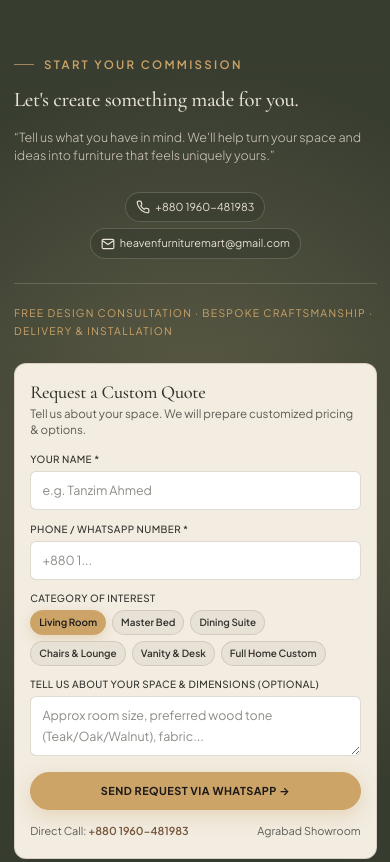
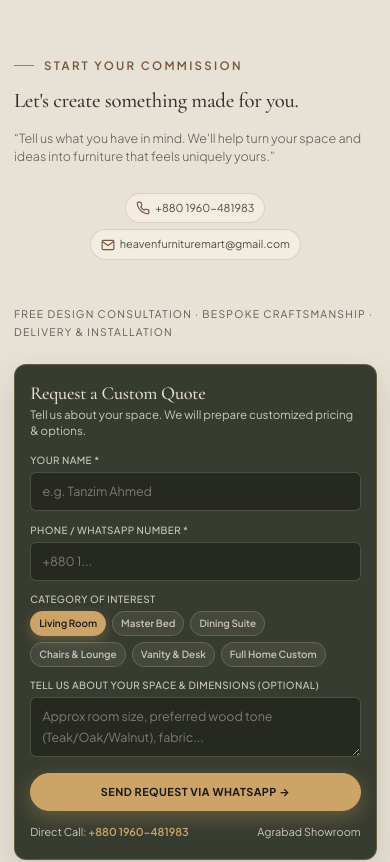
Before and after one commit to Adita-02/Heaven_Mart, a React (Vite) app: page / in a window 390 px wide. Shown: the part 5520-6382 px from the top of the page. Built offline with nearby package versions, Linux system fonts and the light colour scheme; the HTML template or start-up script is replaced by a standard one.

Commit message:
Updated the page

```diff
--- a/src/components/Navbar.jsx
+++ b/src/components/Navbar.jsx
@@ -13,8 +13,11 @@ export default function Navbar({ isMobileOpen, onToggleMobile }) {
         ? header.getBoundingClientRect().top + header.getBoundingClientRect().height / 2
         : 45;
 
+      const isMobile = window.innerWidth <= 768;
       const darkElements = document.querySelectorAll(
-        '.showroom-section, .timeline-section, .final-cta-section, .site-footer'
+        isMobile
+          ? '.showroom-section, .timeline-section, .site-footer'
+          : '.showroom-section, .timeline-section, .final-cta-section, .site-footer'
       );
 
       let overDark = false;
--- a/src/index.css
+++ b/src/index.css
@@ -2274,48 +2274,92 @@ h1, h2, h3, h4, .serif-title {
       .btn-outline-olive { padding: 0.54rem 1.05rem; font-size: 0.72rem; gap: 6px; }
       .chip-btn { padding: 4px 10px; font-size: 0.68rem; }
       .final-cta-grid-layout { grid-template-columns: 1fr; gap: 2rem; }
-      .final-cta-title { font-size: clamp(1.6rem, 4.5vw, 2.3rem); line-height: 1.15; margin-bottom: 0.65rem; }
-      .final-cta-text { font-size: clamp(0.85rem, 2.2vw, 1rem); line-height: 1.55; margin-bottom: 1.25rem; }
-      .final-contact-pills { flex-direction: row; flex-wrap: wrap; gap: 0.75rem; width: 100%; margin-bottom: 1.25rem; }
-      .contact-pill-link { width: auto; padding: 7px 14px; font-size: 0.78rem; }
+
+      /* Mobile Final CTA Section: Base Offwhite / Cream background */
+      .final-cta-section {
+        background-color: var(--bg-cream) !important;
+        color: var(--text-charcoal) !important;
+        border-top: 1px solid var(--border-taupe);
+      }
+      .final-cta-section::before {
+        display: none !important;
+      }
+      .final-cta-section .eyebrow-dark {
+        color: var(--walnut-brown) !important;
+      }
+      .final-cta-section .eyebrow-dark::before {
+        background-color: var(--walnut-brown) !important;
+      }
+      .final-cta-title {
+        font-size: clamp(1.6rem, 4.5vw, 2.3rem);
+        line-height: 1.15;
+        margin-bottom: 0.65rem;
+        color: var(--text-charcoal) !important;
+      }
+      .final-cta-text {
+        font-size: clamp(0.85rem, 2.2vw, 1rem);
+        line-height: 1.55;
+        margin-bottom: 1.25rem;
+        color: var(--text-charcoal-muted) !important;
+      }
+      .final-contact-pills {
+        flex-direction: row;
+        flex-wrap: wrap;
+        gap: 0.75rem;
+        width: 100%;
+        margin-bottom: 1.25rem;
+      }
+      .contact-pill-link {
+        width: auto;
+        padding: 7px 14px;
+        font-size: 0.78rem;
+        color: var(--deep-olive) !important;
+        background: var(--bg-cream-card) !important;
+        border: 1px solid var(--border-taupe) !important;
+      }
+      .contact-pill-link svg {
+        color: var(--walnut-brown) !important;
+      }
+      .final-reassurance-note {
+        color: var(--text-charcoal-muted) !important;
+      }
       .final-cta-submit-btn { padding: 0.65rem 1.15rem; font-size: 0.74rem; }
 
-      /* Mobile Form Card: Base Offwhite / Cream theme */
+      /* Mobile Form Card: Retains Luxury Dark Card */
       .final-cta-form-card {
-        background: var(--bg-cream-card) !important;
+        background: var(--deep-olive-dark) !important;
         backdrop-filter: none !important;
         -webkit-backdrop-filter: none !important;
-        border: 1px solid var(--border-taupe) !important;
+        border: 1px solid rgba(204, 164, 104, 0.3) !important;
         border-radius: 16px !important;
         padding: clamp(1.25rem, 3.5vw, 1.75rem) !important;
-        box-shadow: 0 14px 32px rgba(52, 52, 47, 0.12) !important;
+        box-shadow: 0 16px 36px rgba(52, 52, 47, 0.16) !important;
       }
       .final-form-title {
-        color: var(--text-charcoal) !important;
+        color: var(--bg-cream) !important;
       }
       .final-form-subtitle {
-        color: var(--text-charcoal-muted) !important;
+        color: var(--text-cream-muted) !important;
       }
       .final-form-label {
-        color: var(--text-charcoal) !important;
+        color: rgba(232, 225, 213, 0.85) !important;
       }
       .final-form-input {
-        background: #FFFFFF !important;
-        border: 1px solid var(--border-taupe) !important;
-        color: var(--text-charcoal) !important;
+        background: rgba(26, 29, 23, 0.6) !important;
+        border: 1px solid rgba(232, 225, 213, 0.2) !important;
+        color: var(--bg-cream) !important;
       }
       .final-form-input:focus {
         border-color: var(--brand-gold) !important;
         box-shadow: 0 0 0 2px var(--brand-gold-glow) !important;
       }
       .final-form-input::placeholder {
-        color: var(--text-charcoal-muted) !important;
-        opacity: 0.7 !important;
+        color: rgba(232, 225, 213, 0.45) !important;
       }
       .final-chip-btn {
-        background: var(--bg-cream) !important;
-        border: 1px solid var(--border-taupe) !important;
-        color: var(--text-charcoal) !important;
+        background: rgba(232, 225, 213, 0.08) !important;
+        border: 1px solid rgba(232, 225, 213, 0.18) !important;
+        color: rgba(232, 225, 213, 0.8) !important;
       }
       .final-chip-btn.active, .final-chip-btn:hover {
         background: var(--brand-gold) !important;
@@ -2324,10 +2368,10 @@ h1, h2, h3, h4, .serif-title {
         box-shadow: 0 4px 12px var(--brand-gold-glow) !important;
       }
       .final-form-footer-meta {
-        color: var(--text-charcoal-muted) !important;
+        color: var(--text-cream-muted) !important;
       }
       .final-form-footer-meta a {
-        color: var(--walnut-brown) !important;
+        color: var(--brand-gold) !important;
       }
 
       .floating-concierge { padding: 8px 14px; font-size: 0.7rem; bottom: 20px; right: 20px; }
@@ -2387,19 +2431,52 @@ h1, h2, h3, h4, .serif-title {
       .stage-side-arrow-btn { width: 26px; height: 26px; }
       .stage-side-arrow-btn svg { width: 12px; height: 12px; }
       .poster-counter-pill { font-size: 0.58rem; padding: 2px 6px; }
+
       .final-cta-grid-layout { grid-template-columns: 1fr; gap: 1.5rem; }
-      .final-cta-title { font-size: clamp(1.3rem, 5vw, 1.65rem); line-height: 1.15; margin-bottom: 0.45rem; }
-      .final-cta-text { font-size: 0.78rem; line-height: 1.45; margin-bottom: 0.85rem; }
-      .final-contact-pills { flex-direction: column; gap: 6px; margin-bottom: 0.85rem; }
-      .contact-pill-link { font-size: 0.68rem; padding: 5px 10px; gap: 5px; }
-      .final-reassurance-note { font-size: 0.65rem; }
+      .final-cta-section {
+        background-color: var(--bg-cream) !important;
+        color: var(--text-charcoal) !important;
+      }
+      .final-cta-title {
+        font-size: clamp(1.3rem, 5vw, 1.65rem);
+        line-height: 1.15;
+        margin-bottom: 0.45rem;
+        color: var(--text-charcoal) !important;
+      }
+      .final-cta-text {
+        font-size: 0.78rem;
+        line-height: 1.45;
+        margin-bottom: 0.85rem;
+        color: var(--text-charcoal-muted) !important;
+      }
+      .final-contact-pills {
+        flex-direction: column;
+        gap: 6px;
+        margin-bottom: 0.85rem;
+      }
+      .contact-pill-link {
+        font-size: 0.68rem;
+        padding: 5px 10px;
+        gap: 5px;
+        color: var(--deep-olive) !important;
+        background: var(--bg-cream-card) !important;
+        border: 1px solid var(--border-taupe) !important;
+      }
+      .contact-pill-link svg {
+        color: var(--walnut-brown) !important;
+      }
+      .final-reassurance-note {
+        font-size: 0.65rem;
+        color: var(--text-charcoal-muted) !important;
+      }
       .chip-btn { padding: 3px 8px !important; font-size: 0.58rem !important; }
       .final-cta-submit-btn { width: 100% !important; padding: 0.52rem 0.85rem !important; font-size: 0.68rem !important; gap: 5px; }
 
-      /* Mobile Small Screen Form Card adjustments */
+      /* Mobile Small Screen Form Card adjustments (Luxury Dark Card) */
       .final-cta-form-card {
         padding: 1.15rem 0.95rem !important;
         border-radius: 12px !important;
+        background: var(--deep-olive-dark) !important;
       }
       .final-form-header {
         margin-bottom: 0.85rem !important;
@@ -2407,10 +2484,12 @@ h1, h2, h3, h4, .serif-title {
       .final-form-title {
         font-size: 1.15rem !important;
         margin-bottom: 2px !important;
+        color: var(--bg-cream) !important;
       }
       .final-form-subtitle {
         font-size: 0.72rem !important;
         line-height: 1.4 !important;
+        color: var(--text-cream-muted) !important;
       }
       .final-quote-form {
         gap: 0.65rem !important;
@@ -2418,11 +2497,15 @@ h1, h2, h3, h4, .serif-title {
       .final-form-label {
         font-size: 0.62rem !important;
         margin-bottom: 3px !important;
+        color: rgba(232, 225, 213, 0.85) !important;
       }
       .final-form-input {
         font-size: 0.78rem !important;
         padding: 0.5rem 0.7rem !important;
         border-radius: 6px !important;
+        background: rgba(26, 29, 23, 0.6) !important;
+        border: 1px solid rgba(232, 225, 213, 0.2) !important;
+        color: var(--bg-cream) !important;
       }
       .final-chip-btn {
         font-size: 0.62rem !important;
@@ -2431,6 +2514,7 @@ h1, h2, h3, h4, .serif-title {
       .final-form-footer-meta {
         font-size: 0.68rem !important;
         margin-top: 0.1rem !important;
+        color: var(--text-cream-muted) !important;
       }
       .mobile-drawer .btn-olive { width: 100% !important; padding: 0.62rem 1rem !important; font-size: 0.72rem !important; }
       .footer-simple-grid { grid-template-columns: minmax(0, 1.15fr) minmax(0, 0.85fr); gap: 8px; }
```
